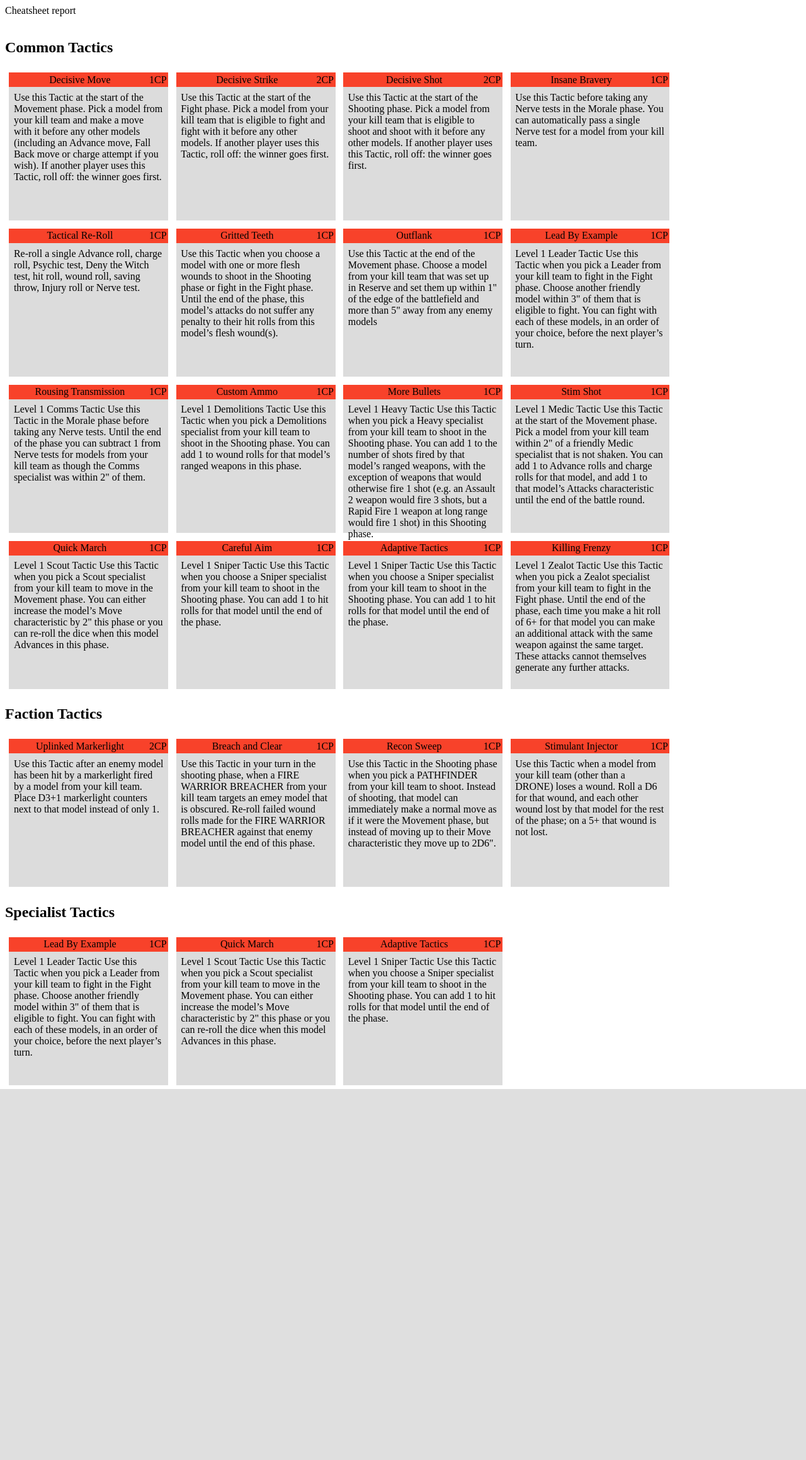
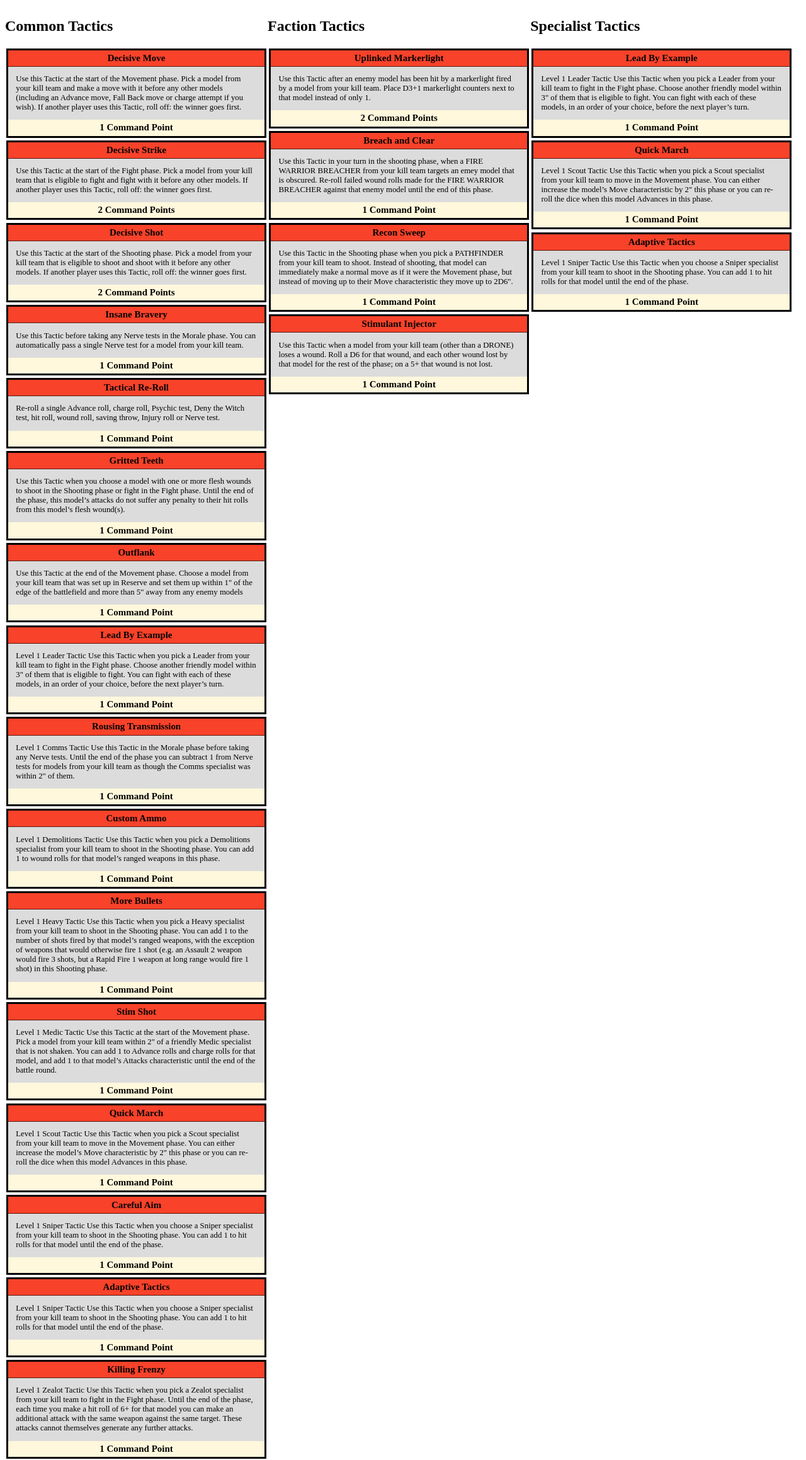
Before and after one commit to michaelsobczak/40k_army_reporter, a Flask app: page /report/1/cheatsheet in a window 1280 px wide. Shown: the whole page at 63% size. Before the commit the page ends 1729 px from the top, so only its background shows below. Run offline with Flask 2, Linux system fonts and the light colour scheme; data comes from the database, SQL or seed files in the repository.

Commit message:
Imprpved cheatsheet look and printiner

```diff
--- a/armybuilder/templates/report/cheatsheet.html.jinja
+++ b/armybuilder/templates/report/cheatsheet.html.jinja
@@ -1,25 +1,24 @@
 {% extends "report/base.html.jinja" %}
 {% block content %}
-<p>Cheatsheet report</p>
 <div class="tactics-container common">
-    <h2 class="tactic_label"> {{ "Common Tactics" }}</h2>
+    <h2 class="tactic-label"> {{ "Common Tactics" }}</h2>
     {% for c_tac in common_tactics %}
         {{ macros.render_tactic(c_tac) }}
     {% endfor %}
 </div>
 <div class="tactics-container faction">
-     <h2 class="tactic_label"> {{ "Faction Tactics" }}</h2>
+     <h2 class="tactic-label"> {{ "Faction Tactics" }}</h2>
     {% for f_tac in faction_tactics %}
         {{ macros.render_tactic(f_tac) }}
     {% endfor %}
 </div>
 <div class="tactics-container specialist">
-     <h2 class="tactic_label"> {{ "Specialist Tactics" }}</h2>
+     <h2 class="tactic-label"> {{ "Specialist Tactics" }}</h2>
     {% for s_tac in specialist_tactics %}
         {{ macros.render_tactic(s_tac) }}
     {% endfor %}
 </div>
-    {# <h2 class="tactic_label"> {{ "Units" }}</h2>
+    {# <h2 class="tactic-label"> {{ "Units" }}</h2>
     {% for model in unique_models %}
         {{ macros.create_data_card(model) }}
     {% endfor %} #}
--- a/armybuilder/templates/report/macros.html.jinja
+++ b/armybuilder/templates/report/macros.html.jinja
@@ -140,12 +140,20 @@
    <div class="tactic-cell">
         <div class="tactic-cell-heading-div">
             {{ tactic.name }}
-            <div class="tactic-cost-div">
-                {{tactic.cost}}CP
-            </div>
+
         </div>
         <div class="tactic-cell-text-div">
             {{ tactic.text }}
         </div>
+        <div class="tactic-cell-bottom-div">
+           <div class="tactic-cost-div">
+                {{tactic.cost}}
+                {% if tactic.cost > 1 %}
+                    Command Points
+                {% else %}
+                    Command Point
+                {% endif %}
+            </div>
+        </div>
    </div>
 {% endmacro %}
--- a/armybuilder/templates/report/report.css
+++ b/armybuilder/templates/report/report.css
@@ -1,7 +1,7 @@
-@media print
-{
-    .tactics-container { page-break-inside:avoid; }
-}
+@media print { .tactics-container { page-break-inside:avoid; } .tactic-cell { page-break-inside: avoid; } }
+
+@page { size: auto;  margin: 0mm; }
+
 td {
   text-align: center;
   background-color: beige;
@@ -89,25 +89,54 @@ h2.tactic_label {
   width: 100%;
 }
 .tactic-cell {
-  width : 20%;
-  height: 30%;
   background-color: gainsboro;
   margin: 0.5%;
   display: inline-block;
   float: left;
+  break-after: avoid-page;
+  border-style: solid;
 }
 
+
+.tactics-container {
+  display: inline-block;
+  width: 33%;
+  float: left;
+}
 .tactic-cell-heading-div {
   text-align: center;
   background-color: #f8422a;
   padding: 1%;
+  font-weight: bold;
+  border-bottom: #5a180f 1px solid;
+  font-size: 1.17vw;
 }
 
 .tactic-cell-text-div {
   padding: 3%;
+  font-size: 1vw;
 
 }
 
 .tactic-cost-div {
-  float: right;
+  color: black;
+  background-color: cornsilk;
+  text-align: center;
+  font-weight: bold;
+  font-size: 1.17vw;
+  padding: 1%;
 }
+
+.tactic-cell-bottom-div {
+  background-color: gray;
+}
+
+.stroke-me
+{
+    color: corncrimflowerblue;
+    text-shadow:
+    -1px -1px 0 rgb(58, 57, 57),
+    1px -1px 0 rgb(58, 57, 57),
+    -1px 1px 0 rgb(58, 57, 57),
+    1px 1px 0 rgb(58, 57, 57);
+}
```
